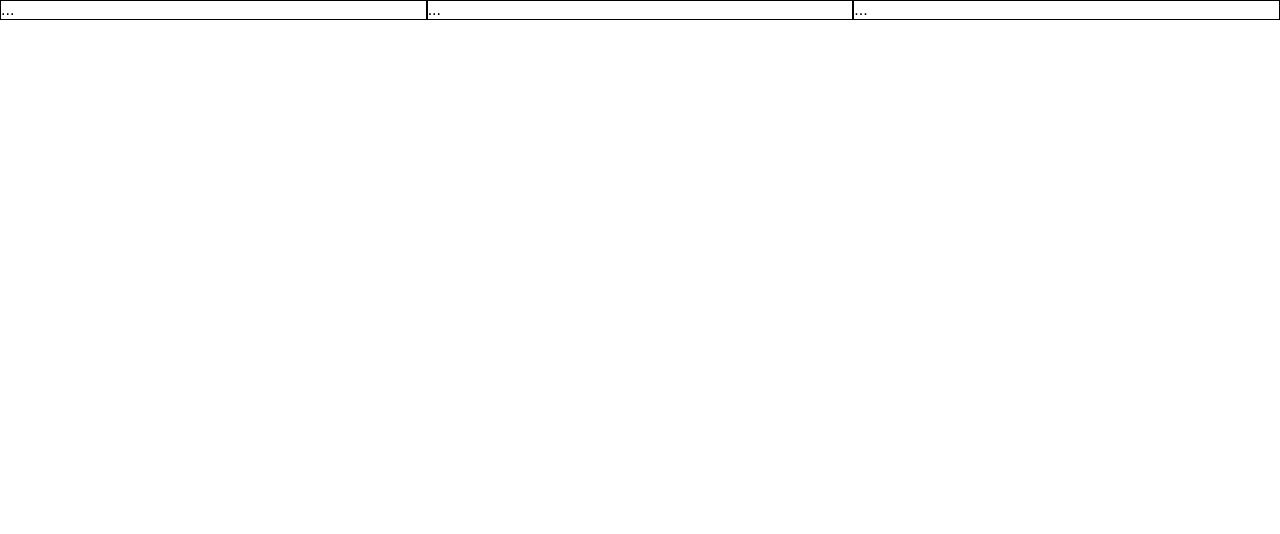
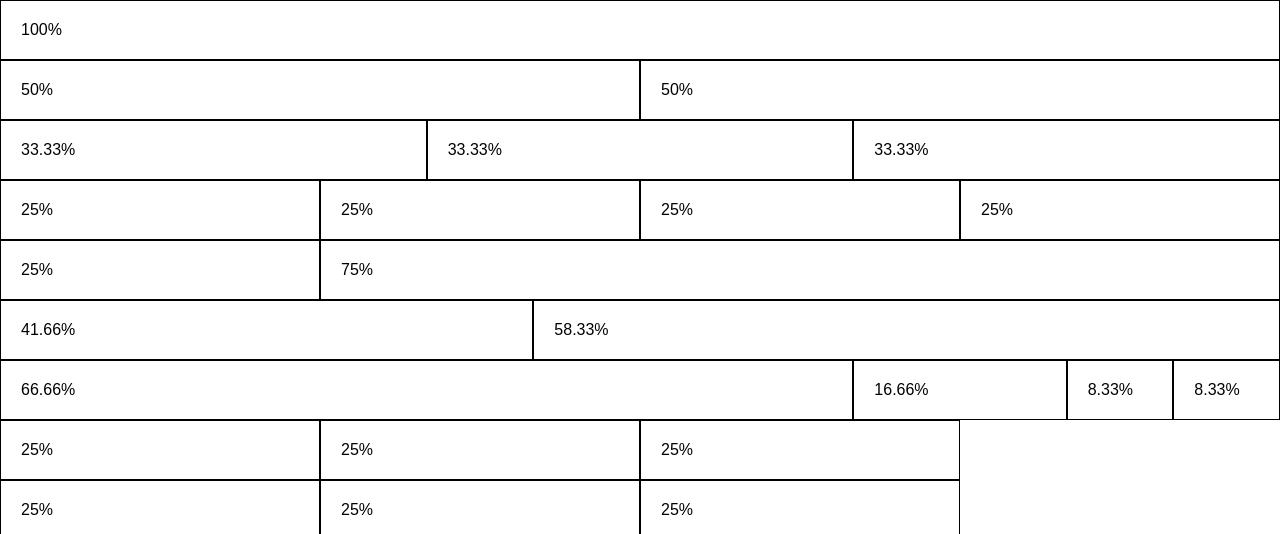
Before and after one commit to miguelangellopezlopez/CursoHTML-CSS, a plain HTML site: page Diseño_web_responsivo/columnas.html in a window 1280 px wide. Shown: the top 534 px of the page. Drawn offline with Linux system fonts and the light colour scheme.

Commit message:
Sistemas de filas y columnas parte 2

```diff
--- a/Diseño_web_responsivo/columnas.css
+++ b/Diseño_web_responsivo/columnas.css
@@ -21,24 +21,65 @@
 	margin: auto; /*Para que se pueda centrar*/
 	width: 100%;
 	height: auto;
+	/*Las columnas dentro de una fila están flotando a la izquierda, y por lo tanto se toman fuera del flujo de la página, y otros elementos serán colocados como si no fueran de las columnas. Para evitar esto, vamos a añadir un estilo que despeja el flujo*/
+	clear: both; /*Hace limpieza que respete solo las cajas flotantes de esa fila*/
+	display: table; /*Respeta el área de las columnas. Suman altura*/
 }
 
-.col-12
-{
+[class *="col-"]
+{ /*Esta selleccion me ayuda a incrustar estas caracteristicas a las clases que inicien con "col"*/
+	float: left;
+	border:1px solid black;
+	padding: 20px;
+}
+
+.col-12{
 	width: 100%;
-	background: red;
-	border:1px solid black;
+}
+
+.col-11{
+	width: 91.66666666%;
+}
+
+.col-10{
+	width: 83.33333333%;
+}
+
+
+.col-9{
+	width: 75%;
+}
+
+.col-8{
+	width: 66.66666666%;
+}
+
+.col-7{
+	width: 58.33333333%;
 }
 
 .col-6{
-	float: left;
 	width: 50%;
-	border:1px solid black;
+
 }
 
-.col-4{ /*por que son 12 columnas y quiero dividirlas entre 3 da 4*/
-	float: left;
+.col-5{
+	width: 41.66666666%;
+}
+
+.col-4{
+
 	width: 33.33333333%;  /*Boostrap recomienda 8 decimales*/
-	/*background: green;*/
-	border:1px solid black;
 }
+
+.col-3{
+	width: 25%;
+}
+
+.col-2{
+	width: 16.66666666%;
+}
+
+.col-1{
+	width: 8.33333333%;
+}
--- a/Diseño_web_responsivo/columnas.html
+++ b/Diseño_web_responsivo/columnas.html
@@ -11,10 +11,51 @@
 
 	<div class="contenedor">
 		<div class="fila">
-			<div class="col-4">...</div>
-			<div class="col-4">...</div>
-			<div class="col-4">...</div>
+			<div class="col-12"> 100% </div>
 		</div>
+		<div class="fila">
+			<div class="col-6"> 50% </div>
+			<div class="col-6"> 50% </div>
+		</div>
+		<div class="fila">
+			<div class="col-4"> 33.33% </div>
+			<div class="col-4"> 33.33% </div>
+			<div class="col-4"> 33.33% </div>
+		</div>
+		<div class="fila">
+			<div class="col-3"> 25% </div>
+			<div class="col-3"> 25% </div>
+			<div class="col-3"> 25% </div>
+			<div class="col-3"> 25% </div>
+		</div>
+		<div class="fila">
+			<div class="col-3"> 25% </div>
+			<div class="col-9"> 75% </div>
+		</div>
+		<div class="fila">
+			<div class="col-5"> 41.66% </div>
+			<div class="col-7"> 58.33% </div>
+		</div>
+		<div class="fila">
+			<div class="col-8"> 66.66% </div>
+			<div class="col-2"> 16.66% </div>
+			<div class="col-1"> 8.33% </div>
+			<div class="col-1"> 8.33% </div>
+		</div>
+		<div class="fila">
+			<div class="col-3"> 25% </div>
+			<div class="col-3"> 25% </div>
+			<div class="col-3"> 25% </div>
+		</div>
+			<div class="fila">
+			<div class="col-3"> 25% </div>
+			<div class="col-3"> 25% </div>
+			<div class="col-3"> 25% </div>
+		</div>
+
+		<h1>Hola</h1>
+
+
 	</div>
 
 </body>
```
